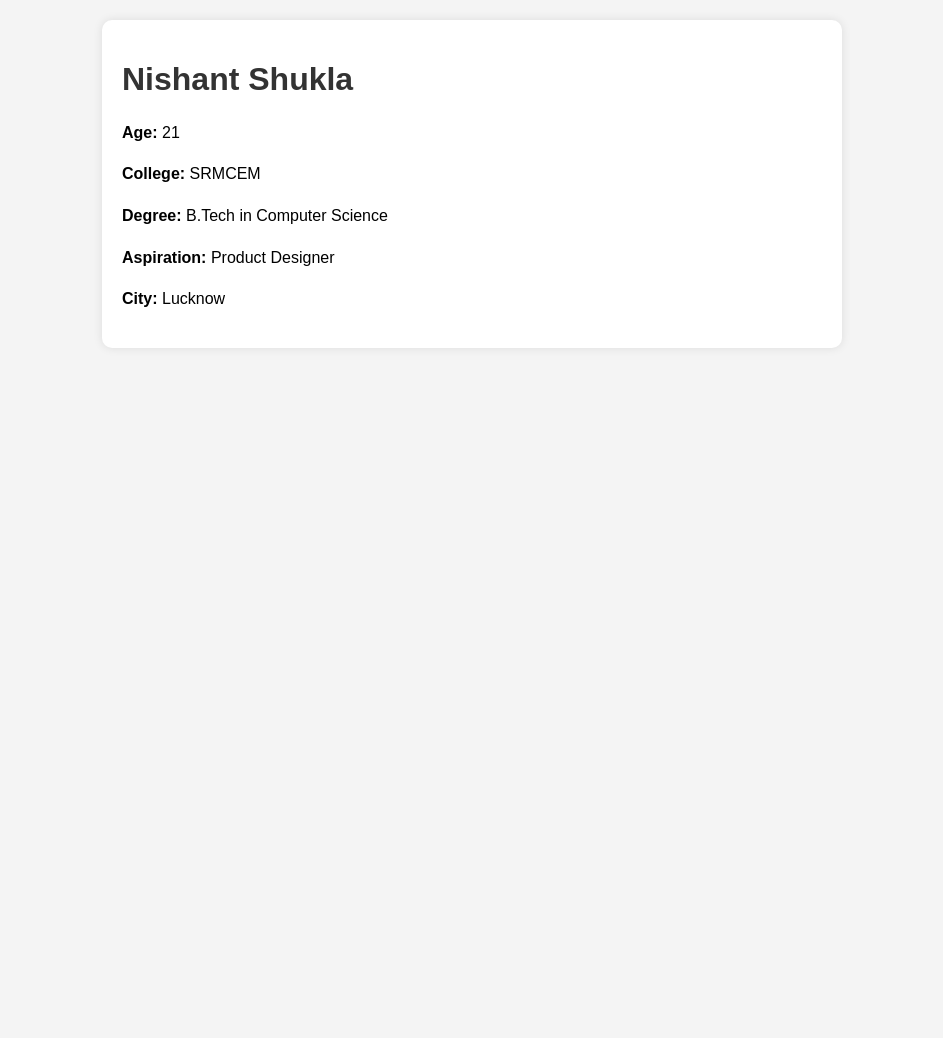
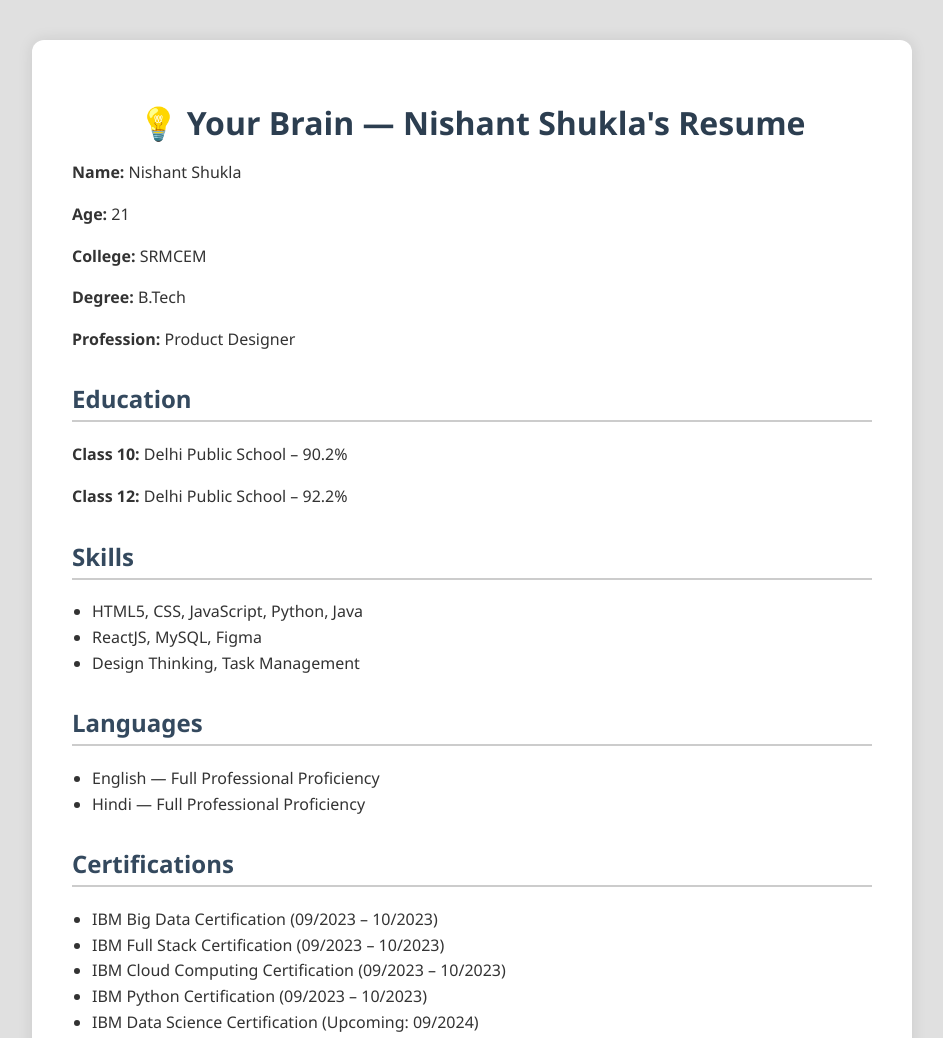
Before and after one commit to nishantshukla288/nishantshukla288.github.io, a plain HTML site: page index.html in a window 1280 px wide. Shown: the top 1038 px of the page, without its empty margins (168-1111 px from the left). Before the commit the page ends 800 px from the top, so only its background shows below. Drawn offline with Linux system fonts and the light colour scheme.

Commit message:
Update index.html

```diff
--- a/index.html
+++ b/index.html
@@ -1,38 +1,103 @@
 <!DOCTYPE html>
-<html>
+<html lang="en">
 <head>
+  <meta charset="UTF-8" />
+  <meta name="viewport" content="width=device-width, initial-scale=1.0"/>
   <title>Nishant Shukla - Resume</title>
   <style>
     body {
-      font-family: Arial, sans-serif;
-      background-color: #f4f4f4;
       margin: 0;
-      padding: 20px;
-    }
-    .container {
-      background-color: white;
-      padding: 20px;
-      max-width: 700px;
-      margin: auto;
-      box-shadow: 0 0 10px rgba(0,0,0,0.1);
-      border-radius: 10px;
-    }
-    h1 {
+      padding: 0;
+      background-color: #e0e0e0;
+      font-family: 'Segoe UI', Tahoma, Geneva, Verdana, sans-serif;
       color: #333;
     }
-    p {
+
+    .container {
+      max-width: 800px;
+      margin: 40px auto;
+      background-color: white;
+      padding: 40px;
+      border-radius: 12px;
+      box-shadow: 0 0 15px rgba(0,0,0,0.1);
+    }
+
+    h1 {
+      font-size: 32px;
+      color: #2c3e50;
+      text-align: center;
+      margin-bottom: 10px;
+    }
+
+    h2 {
+      color: #34495e;
+      border-bottom: 2px solid #ccc;
+      padding-bottom: 5px;
+      margin-top: 30px;
+    }
+
+    ul {
+      padding-left: 20px;
+    }
+
+    .section {
+      margin-bottom: 20px;
+    }
+
+    .section p, .section li {
       line-height: 1.6;
+    }
+
+    .highlight {
+      font-weight: bold;
     }
   </style>
 </head>
 <body>
   <div class="container">
-    <h1>Nishant Shukla</h1>
-    <p><strong>Age:</strong> 21</p>
-    <p><strong>College:</strong> SRMCEM</p>
-    <p><strong>Degree:</strong> B.Tech in Computer Science</p>
-    <p><strong>Aspiration:</strong> Product Designer</p>
-    <p><strong>City:</strong> Lucknow</p>
+    <h1>💡 Your Brain — Nishant Shukla's Resume</h1>
+
+    <div class="section">
+      <p><span class="highlight">Name:</span> Nishant Shukla</p>
+      <p><span class="highlight">Age:</span> 21</p>
+      <p><span class="highlight">College:</span> SRMCEM</p>
+      <p><span class="highlight">Degree:</span> B.Tech</p>
+      <p><span class="highlight">Profession:</span> Product Designer</p>
+    </div>
+
+    <div class="section">
+      <h2>Education</h2>
+      <p><strong>Class 10:</strong> Delhi Public School – 90.2%</p>
+      <p><strong>Class 12:</strong> Delhi Public School – 92.2%</p>
+    </div>
+
+    <div class="section">
+      <h2>Skills</h2>
+      <ul>
+        <li>HTML5, CSS, JavaScript, Python, Java</li>
+        <li>ReactJS, MySQL, Figma</li>
+        <li>Design Thinking, Task Management</li>
+      </ul>
+    </div>
+
+    <div class="section">
+      <h2>Languages</h2>
+      <ul>
+        <li>English — Full Professional Proficiency</li>
+        <li>Hindi — Full Professional Proficiency</li>
+      </ul>
+    </div>
+
+    <div class="section">
+      <h2>Certifications</h2>
+      <ul>
+        <li>IBM Big Data Certification (09/2023 – 10/2023)</li>
+        <li>IBM Full Stack Certification (09/2023 – 10/2023)</li>
+        <li>IBM Cloud Computing Certification (09/2023 – 10/2023)</li>
+        <li>IBM Python Certification (09/2023 – 10/2023)</li>
+        <li>IBM Data Science Certification (Upcoming: 09/2024)</li>
+      </ul>
+    </div>
   </div>
 </body>
 </html>
```
